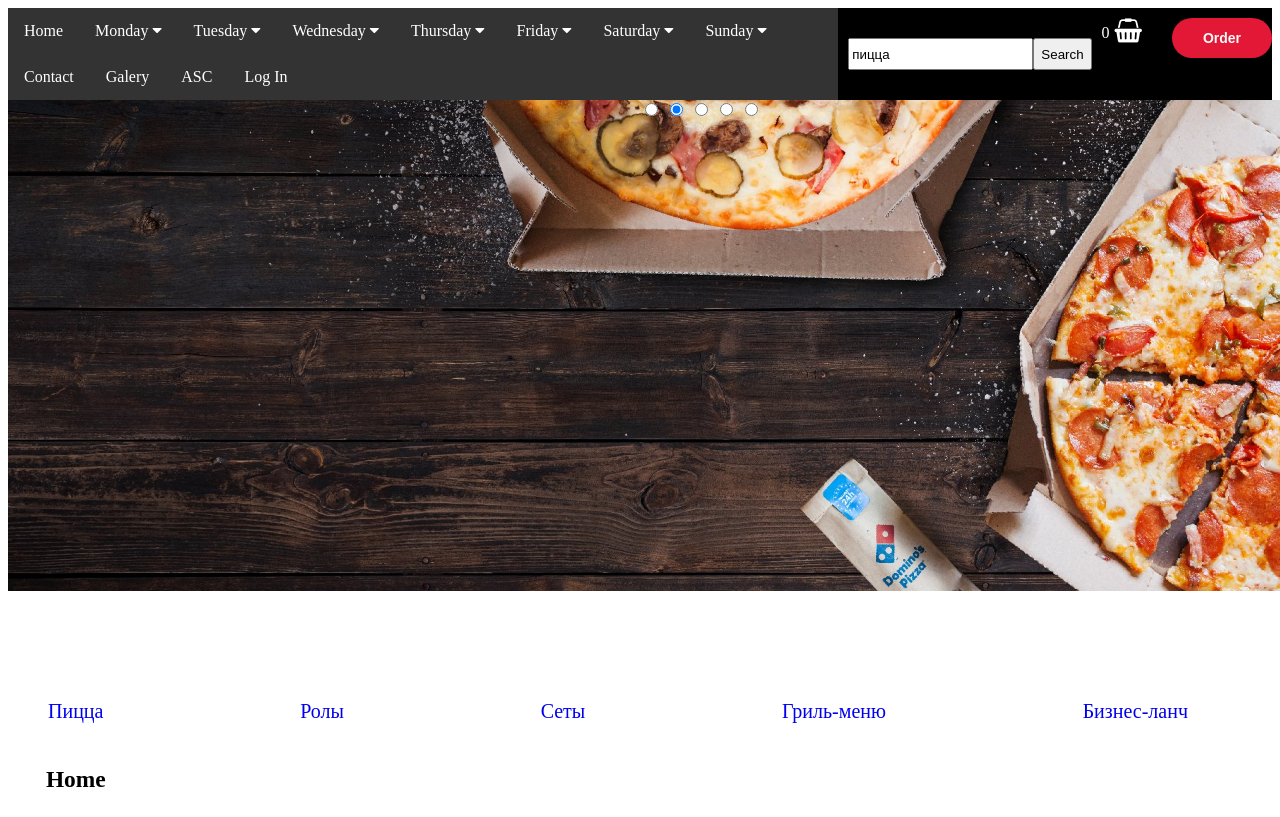
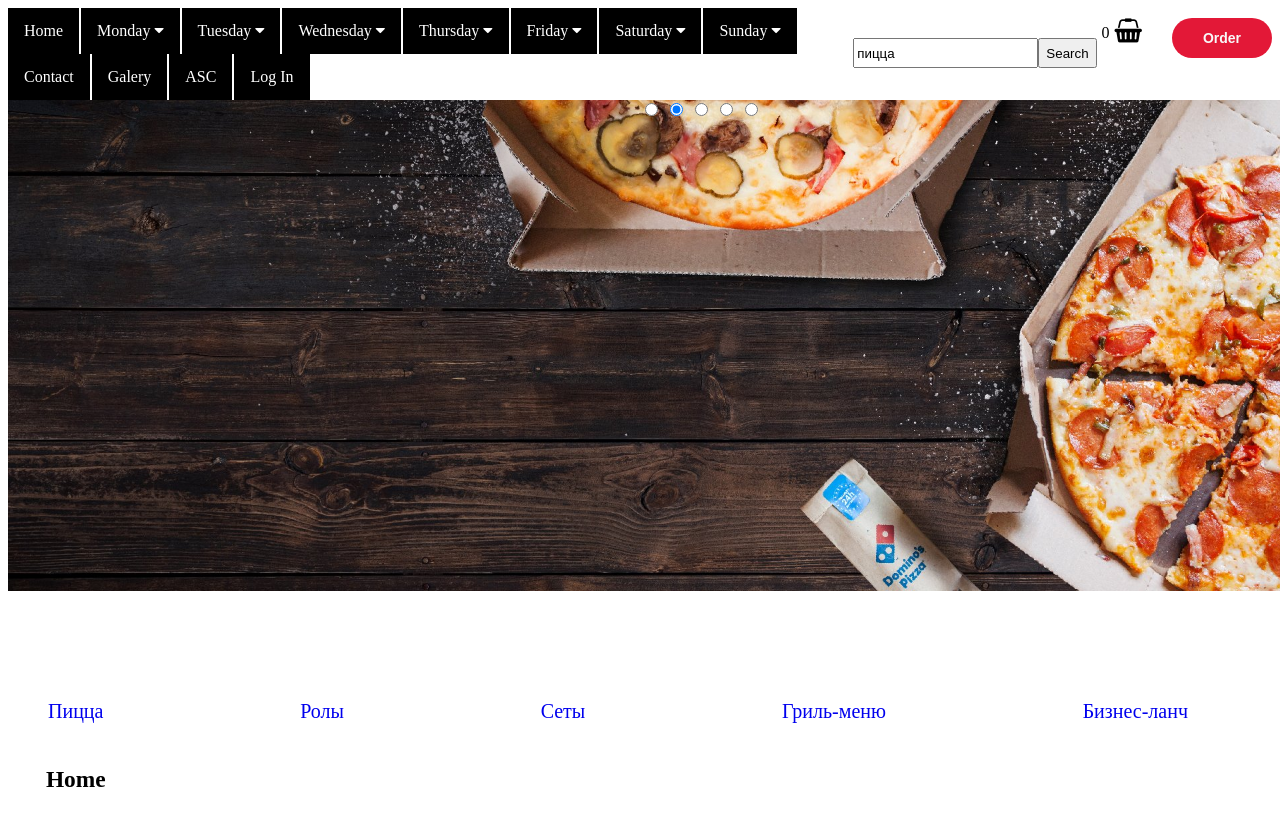
Before and after one commit to bsolovei25/emap_FE_2019_autumn, a plain HTML site: page Final Project/index.html in a window 1280 px wide. Drawn offline with Linux system fonts and the light colour scheme.

Commit message:
Update style.css

```diff
--- a/Final Project/style.css
+++ b/Final Project/style.css
@@ -7,6 +7,7 @@
 	.coreinputs,.slider{
 		display:none;
 	}
+
 
 	.block1,.block2,.block3,.block4,.block5,.block6,.block7,.block8,.block9,.block10,.block11,.block12,.block13,.block14,.block15,.block16,.block17,.block18,.block19,.block20,.block21,.block22,.block23,.block24,.block25,.block26,.block27,.block28{
 	width: 60%;
@@ -40,13 +41,14 @@
 .search{
 	display:flex;
 	flex-direction:row;
-	padding: 30px 10px;
-
+	padding: 30px 5px;
+	background-color: white;
+	height: 30px;
 }
 
 .title{
 	width:100%;
-	background-color:black;
+	background-color:white;
 	height:auto;
 }
 
@@ -63,8 +65,9 @@
 }
 
 .navbar {
+	background-color: white;
   overflow: hidden;
-  background-color: #333;
+  background-color: white;
 }
 
 .navbar a {
@@ -74,11 +77,15 @@
   text-align: center;
   padding: 14px 16px;
   text-decoration: none;
+      background-color: black;
+    margin-right: 2px;
 }
 
 .subnav {
   float: left;
   overflow: hidden;
+  margin-right: 2px;
+    background-color: black;
 }
 
 .subnav .subnavbtn {
@@ -100,7 +107,7 @@
   display: none;
   position: absolute;
   left: 0;
-  background-color: red;
+  background-color: white;
   width: 100%;
   z-index: 5;
 }
@@ -165,6 +172,7 @@
 .order{
 	display:flex;
 	flex-direction:row;
+	    background-color: white;
 }
 
 .order-left{
@@ -178,7 +186,7 @@
 }
 
 .order-img i,.order-img p{
-	color:white;
+	color:black;
 	z-index:2;
 }
 
```
